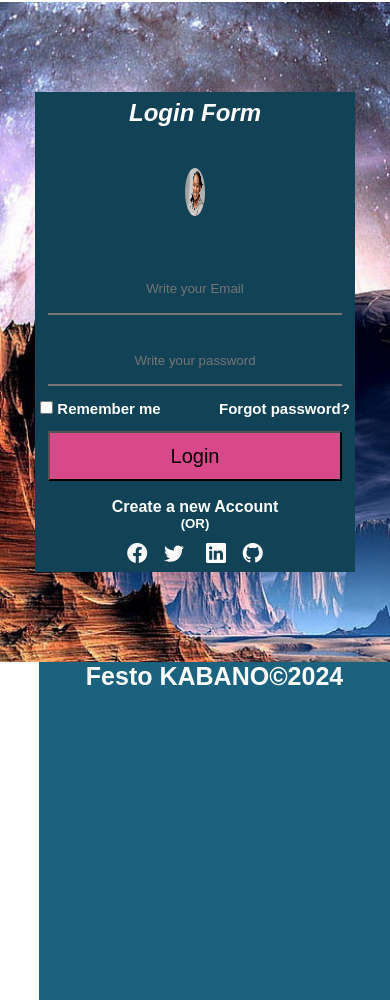
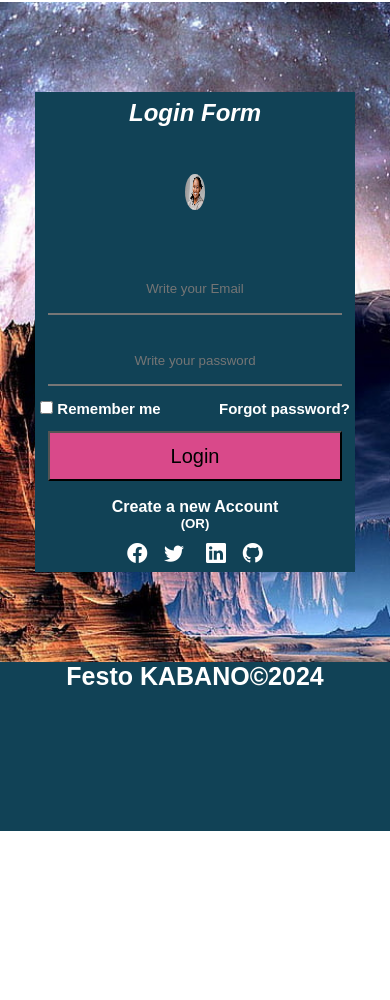
Before and after one commit to KABANOFESTO/maureen-posts, a plain HTML site: page login.html in a window 390 px wide. Shown: the part 914-1914 px from the top of the page. After the commit the page ends 1745 px from the top, so only its background shows below. Drawn offline with nearby package versions, Linux system fonts and the light colour scheme.

Commit message:
ch-changes

```diff
--- a/login.html
+++ b/login.html
@@ -74,7 +74,7 @@
         @media (max-width:868px) {
             form img {
                 max-width: 100%;
-                max-height: 40%;
+                max-height: 30%;
             }
         }
     </style>
@@ -162,13 +162,13 @@
             <br /><br /><br /><br /><br />
         </form>
     </main>
-    <footer>
-        <div style="color: #fff;font-size: 25px;">
-            <p>
-            <h4>Festo KABANO©2024</h4>
-            </p>
-        </div>
-    </footer>
+        <aside style="width: 100%;background-color: rgb(17, 66, 86);text-align: center;height: 20vh;">
+            <div style="color: #fff;font-size: 25px;">
+                <p>
+                <h4>Festo KABANO©2024</h4>
+                </p>
+            </div>
+        </aside>
     <script>
         const body = document.querySelector("body");
         const navbar = document.querySelector(".navbar");
```
